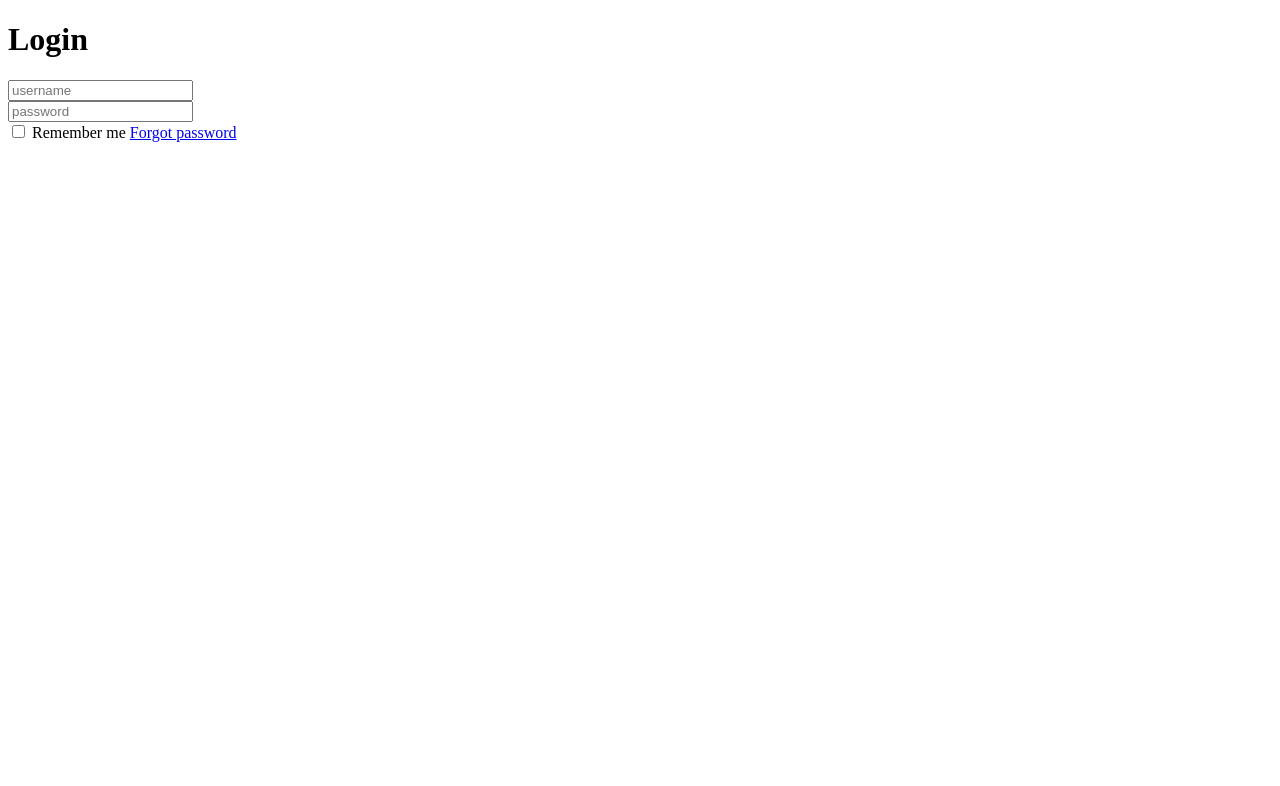
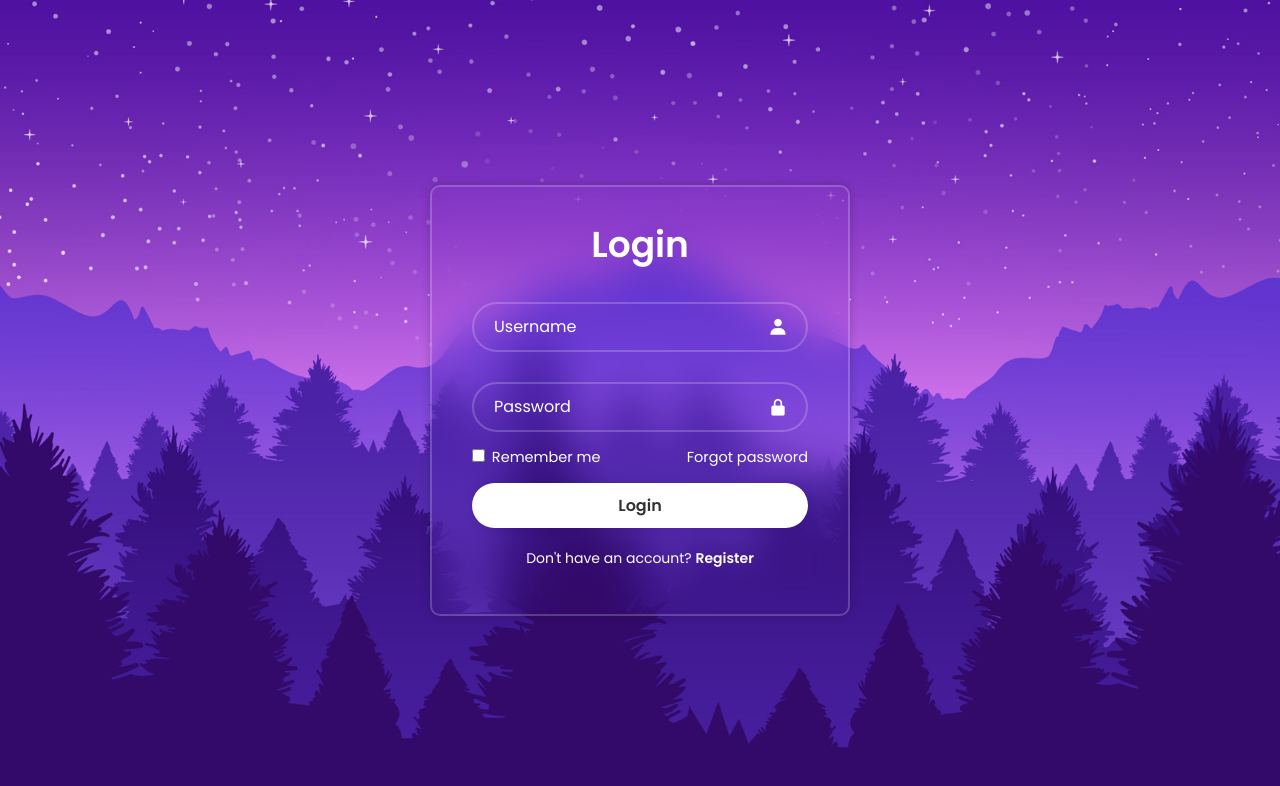
Before and after one commit to PedroLeal1/login, a plain HTML site: page index.html in a window 1280 px wide. Drawn offline with nearby package versions, Linux system fonts and the light colour scheme.

Commit message:
Commit final

```diff
--- a/index.html
+++ b/index.html
@@ -6,20 +6,29 @@
     <meta name="viewport" content="width=device-width, initial-scale=1.0">
     <title> Login HTML e CSS </title>
     <link rel="stylesheet" href="style.css">
+    <link href='https://unpkg.com/boxicons@2.1.4/css/boxicons.min.css' rel='stylesheet'>
 </head>
 
 <body>
     <div class="wrapper">
         <form>
             <h1> Login </h1>
-            <div class="input-box"> <input type="text" placeholder="username" required> </div>
-            <div class="input-box"> <input type="password" placeholder="password" required> </div>
-            <label>
-                <div class="remember-forgot"> <input type="checkbox"> Remember me
-            </label>
-            <a href="www.google.com"> Forgot password</a>
-    </div>
-    </form>
+            <div class="input-box">
+                <input type="text" placeholder="Username" required>
+                <i class='bx bxs-user'></i>
+            </div>
+            <div class="input-box"> <input type="password" placeholder="Password" required>
+                <i class='bx bxs-lock-alt'></i>
+            </div>
+            <div class="remember-forgot">
+                <label> <input type="checkbox"> Remember me </label>
+                <a href="www.google.com"> Forgot password</a>
+            </div>
+            <button type="submit" class="btn"> Login </button>
+            <div class="register-link">
+                <p> Don't have an account? <a href=""> Register</a></p>
+            </div>
+        </form>
     </div>
 </body>
 
--- a/style.css
+++ b/style.css
@@ -1,3 +1,115 @@
+@import url("https://fonts.googleapis.com/css2?family=Poppins:wght@300;400;500;600&display=swap");
+
+* {
+  margin: 0px;
+  padding: 0px;
+  box-sizing: border-box;
+  font-family: "Poppins", sans-serif;
+}
+
+body {
+  display: flex;
+  justify-content: center;
+  align-items: center;
+  min-height: 100vh;
+  background: url(img.jpg) no-repeat;
+  background-size: cover;
+  background-position: center;
+}
+
 .wrapper {
+  width: 420px;
+  background-color: transparent;
+  border: 2px solid rgba(255, 255, 255, 0.2);
+  backdrop-filter: blur(20px);
+  box-shadow: 0 0 10px rgba(0, 0, 0, 0.2);
+  color: white;
+  border-radius: 10px;
+  padding: 30px 40px;
+}
 
+.wrapper h1 {
+  font-size: 36px;
+  text-align: center;
 }
+
+.wrapper .input-box {
+  position: relative;
+  width: 100%;
+  height: 50px;
+  margin: 30px 0;
+}
+
+.input-box input {
+  width: 100%;
+  height: 100%;
+  border: 2px solid rgba(255, 255, 255, 0.2);
+  border-radius: 40px;
+  font-size: 16px;
+  color: white;
+  padding-left: 20px;
+  background-color: transparent;
+}
+
+.input-box input::placeholder {
+  color: white;
+}
+
+.input-box i {
+  position: absolute;
+  right: 20px;
+  top: 50%;
+  transform: translateY(-50%);
+  font-size: 20px;
+}
+
+.wrapper .remember-forgot {
+  display: flex;
+  justify-content: space-between;
+  font-size: 14.5px;
+  margin: -15px 0 15px;
+}
+
+.remember-forgot label input {
+  accent-color: white;
+  margin-right: 3px;
+}
+
+.remember-forgot a {
+  color: white;
+  text-decoration: none;
+}
+
+.remember-forgot a:hover {
+  text-decoration: underline;
+}
+
+.wrapper .btn {
+  width: 100%;
+  height: 45px;
+  background: white;
+  border: none;
+  outline: none;
+  border-radius: 40px;
+  box-shadow: 0 0 10px rgba(0, 0, 0, 0.1);
+  cursor: pointer;
+  font-size: 16px;
+  color: #333;
+  font-weight: 600;
+}
+
+.wrapper .register-link {
+  font-size: 14px;
+  text-align: center;
+  margin: 20px 0 15px;
+}
+
+.register-link p a {
+  color: white;
+  text-decoration: none;
+  font-weight: 600;
+}
+
+.register-link p a:hover {
+  text-decoration: underline;
+}
```
Also changed, not shown: img.jpg (added).
